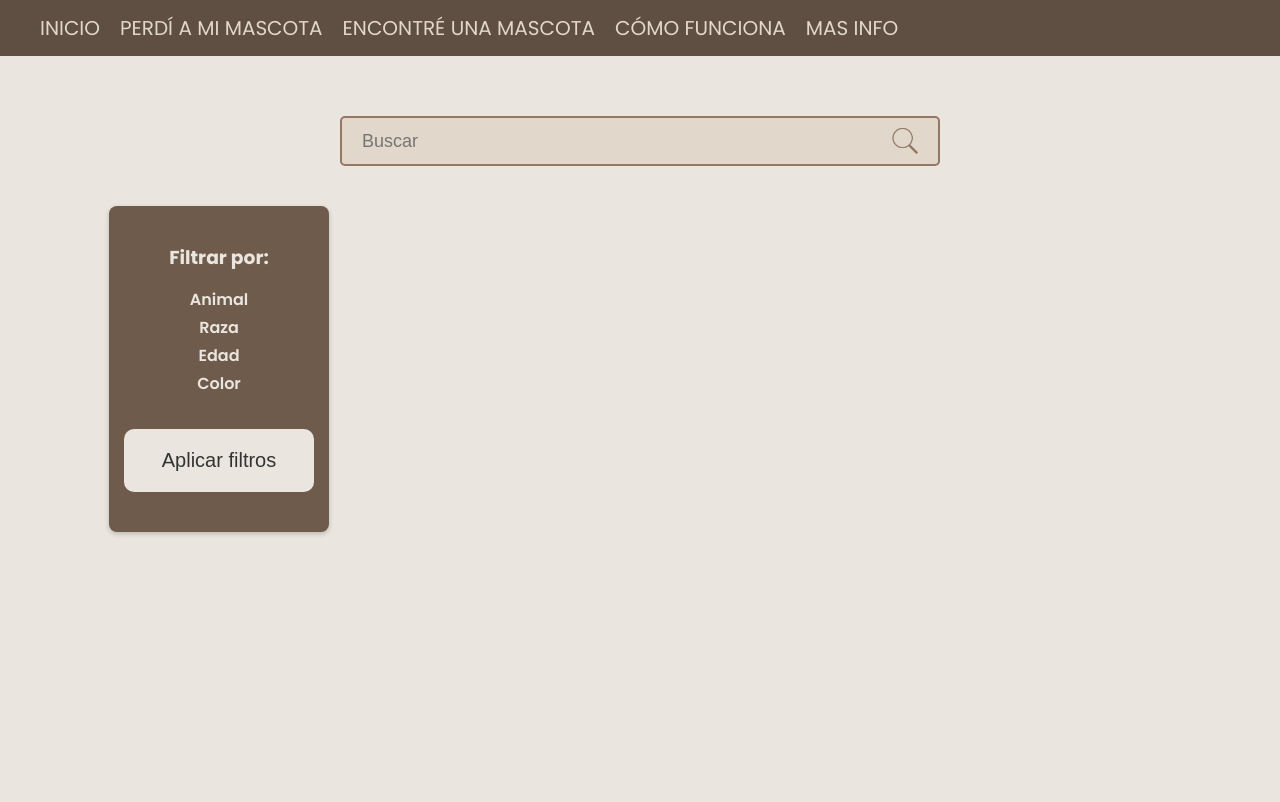
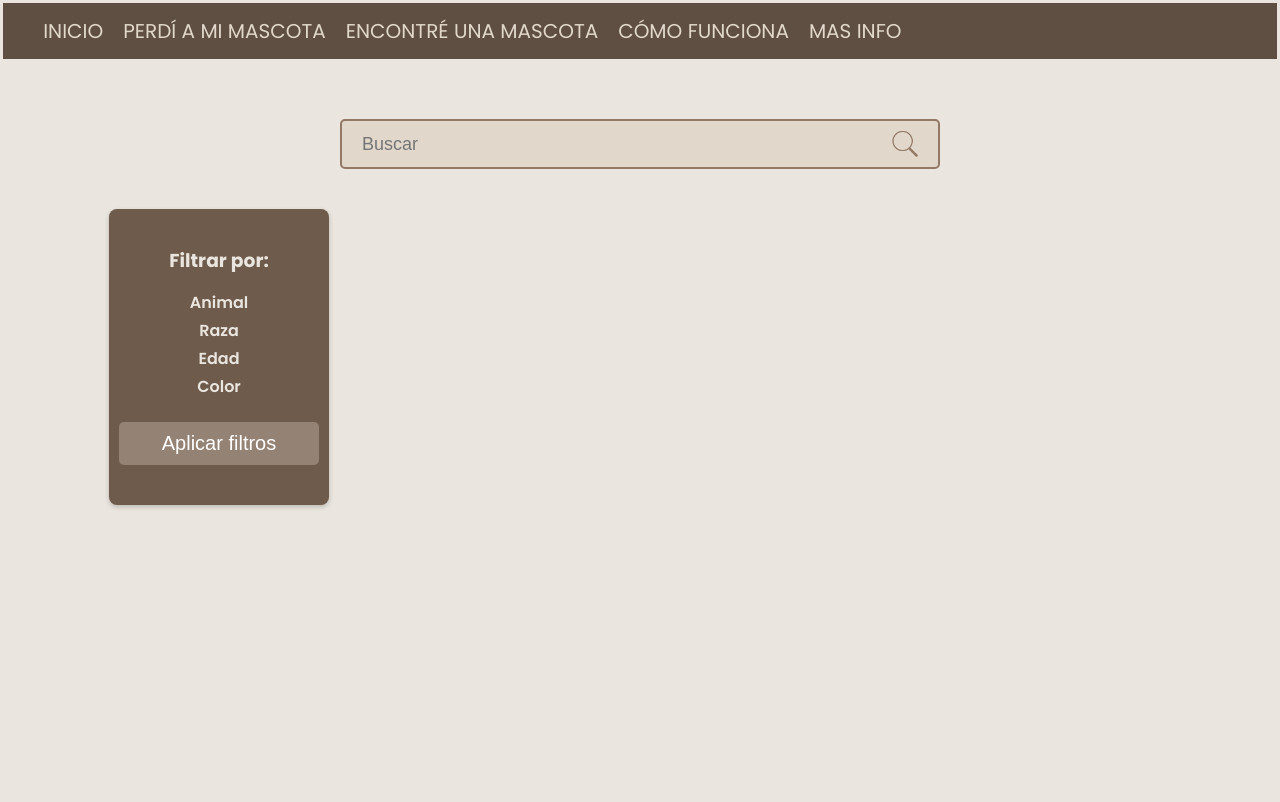
Before and after one commit to Jtissera/mascotas-perdidas, a Flask app: page /perdi_mi_mascota in a window 1280 px wide. Shown: the top 802 px of the page. Before the commit the page ends 536 px from the top, so only its background shows below. Run offline with Flask 3, Linux system fonts and the light colour scheme; data that the repository does not hold is empty.

Commit message:
Styles varios

```diff
--- a/frontend/static/css/style.css
+++ b/frontend/static/css/style.css
@@ -1,7 +1,14 @@
+/* * {
+    outline: 1px solid red;
+} descomentar para poder ver todos los bordes de los elementos*/
+
 body {
     background-color: #EAE6DF;
     font-family: "Poppins", sans-serif;
-    margin: 0px;
+    margin: 0.25%;
+    align-items: center;
+    height: 100vh;
+    justify-content: center;
 }
 
 #navbar {
@@ -12,8 +19,7 @@ body {
 }
 
 #navbar_content {
-    padding-left: 60px;
-    width: 50%;
+    width: 100%;
     height: 7vh;
     display: flex;
     justify-content: space-between;
@@ -273,8 +279,8 @@ fieldset {
 }
 
 #filtros {
-    width: 20%;
-    max-width: 200px;
+    width: 10%;
+    max-width: 300px;
     min-width: 200px;
     padding: 10px;
     box-shadow: 0 2px 5px rgba(0, 0, 0, 0.2);
@@ -283,6 +289,33 @@ fieldset {
     margin-right: 20px;
     border-radius: 8px;
     height: fit-content;
+}
+
+#filtros h3,
+#filtros h4,
+#filtros label,
+#filtros button {
+    width: 100%;
+}
+
+#filtros .input_filtros {
+    display: flex;
+    align-items: center;
+    justify-content: flex-start;
+}
+
+#filtros button {
+    margin-top: 20px;
+    padding: 10px;
+    background-color: #948274;
+    color: white;
+    border: none;
+    cursor: pointer;
+    border-radius: 5px;
+}
+
+#filtros button:hover {
+    background-color: #45a049;
 }
 
 #filtros_por {
@@ -333,6 +366,7 @@ fieldset {
     display: flex;
     justify-content: center;
     height: 125vh;
+    align-items: flex-start;
 }
 
 #grid_container {
@@ -612,4 +646,9 @@ fieldset {
         width: 100%;
         padding: 10px;
     }
+
+    #grid_container {
+        grid-template-columns: 1fr;
+    }
+
 }
--- a/frontend/templates/perdi_mi_mascota.html
+++ b/frontend/templates/perdi_mi_mascota.html
@@ -4,7 +4,9 @@
 <div id="encontre_content">
     <div id="buscador_container">
         <form action="{{url_for('perdi_mi_mascota')}}">
-        <label id="label_search" for="search"><input type="search" id="search" name="fsearch" placeholder="Buscar"><img id="lupa" src="{{url_for('static',filename='/images/lupa.png')}}" alt=""></label>
+            <label id="label_search" for="search"><input type="search" id="search" name="fsearch"
+                    placeholder="Buscar"><img id="lupa" src="{{url_for('static',filename='/images/lupa.png')}}"
+                    alt="Lupa"></label>
         </form>
     </div>
 
@@ -13,20 +15,25 @@
             <form action="{{ url_for('perdi_mi_mascota_filtros') }}" method="GET">
                 <h3 id="filtros_por">Filtrar por:</h3>
                 <h4 class="title_filtros">Animal</h4>
-                {% for animal in mascotas | map(attribute='animal') | unique %} <!--Sirve para que no aparezcan mas de una vez los filtros-->
-                <label class="input_filtros"><input class="checkbox" type="checkbox" name="fanimal" value="{{animal}}">{{animal}}</label><br>
+                {% for animal in mascotas | map(attribute='animal') | unique %}
+                <!--Sirve para que no aparezcan mas de una vez los filtros-->
+                <label class="input_filtros"><input class="checkbox" type="checkbox" name="fanimal"
+                        value="{{animal}}">{{animal}}</label><br>
                 {% endfor %}
                 <h4 class="title_filtros">Raza</h4>
                 {% for raza in mascotas | map(attribute='raza')| unique %}
-                <label class="input_filtros"><input  class="checkbox"type="checkbox" name="fraza" value="{{raza}}">{{raza}}</label><br>
+                <label class="input_filtros"><input class="checkbox" type="checkbox" name="fraza"
+                        value="{{raza}}">{{raza}}</label><br>
                 {% endfor %}
                 <h4 class="title_filtros">Edad</h4>
                 {% for edad in mascotas | map(attribute='edad')| unique%}
-                <label class="input_filtros"><input class="checkbox" type="checkbox" name="fedad" value="{{edad}}">{{edad}}</label><br>
+                <label class="input_filtros"><input class="checkbox" type="checkbox" name="fedad"
+                        value="{{edad}}">{{edad}}</label><br>
                 {% endfor %}
                 <h4 class="title_filtros">Color</h4>
                 {% for color in mascotas | map(attribute='color')| unique%}
-                <label class="input_filtros"><input class="checkbox" type="checkbox" name="fcolor" value="{{color}}">{{color}}</label><br>
+                <label class="input_filtros"><input class="checkbox" type="checkbox" name="fcolor"
+                        value="{{color}}">{{color}}</label><br>
                 {% endfor %}
                 <button id="submit_filtros" type="submit">Aplicar filtros</button>
             </form>
@@ -37,11 +44,11 @@
                 <div id="icono_container">
                     <div id="icono_container">
                         <a href="{{url_for('eliminarMascota',id=mascota['mascotaID'])}}" id="delete"> </a>
-                                <img id="icono" src="{{url_for('static', filename = 'images/basura.png')}}" alt="basura">
+                        <img id="icono" src="{{url_for('static', filename = 'images/basura.png')}}" alt="Basura">
                     </div>
                 </div>
                 <a id="item_link" href="{{ url_for('mostrar_mascota', mascota_id=mascota.mascotaID) }}" class="item">
-                        <img class="item_image" src="{{mascota.imagen}}" alt = "{{mascota.animal}}">
+                    <img class="item_image" src="{{mascota.imagen}}" alt="Imagen de la mascota"{{mascota.animal}}">
                     <h3 class="nombre">{{mascota.nombre}}</h3>
                     <h5 class="tipo">{{mascota.animal}}</h5>
                     <h6 class="raza">{{mascota.raza}}</h6>
```
Lines whose indentation alone changed are shown as unchanged.
